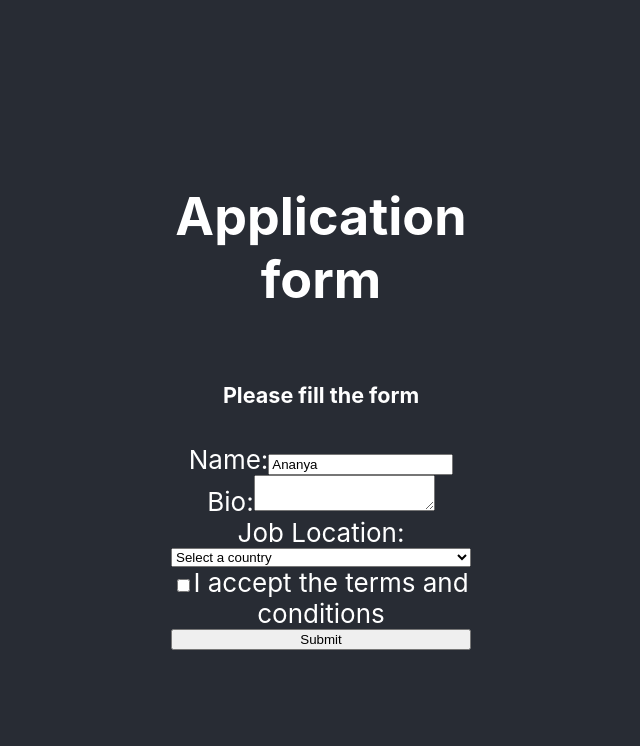
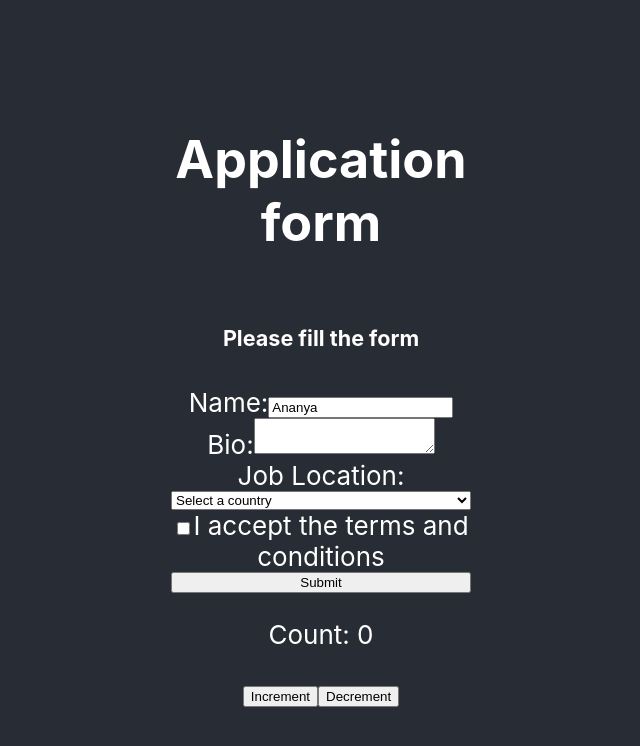
Before and after one commit to Ananya-plainsurf/jest-react-testing, a React (Create React App) app: page / in a window 1280 px wide. Shown: the top 746 px of the page, without its empty margins (319-959 px from the left). Built offline with nearby package versions, Linux system fonts and the light colour scheme.

Commit message:
implemented a test case for a handler

```diff
--- a/src/App.tsx
+++ b/src/App.tsx
@@ -1,12 +1,16 @@
 import React from 'react';
 import './App.css';
 import Application from './component/application/application';
+import IncrementButton from './component/incrementButton/incrementButton';
 
 function App() {
   return (
     <div className="App">
       <header className="App-header">
         <Application/>
+        <div>
+          <IncrementButton/>
+        </div>
       </header>
     </div>
   );
--- /dev/null
+++ b/src/component/incrementButton/incrementButton.tsx
@@ -0,0 +1,26 @@
+import React, { useState } from "react";
+
+export const handleIncrement = (currentCount: number) => {
+  return currentCount + 1;
+};
+
+export const handleDecrement = (currentCount: number) => {
+  return currentCount === 0 ? 0 : currentCount - 1;
+};
+const IncrementButton: React.FC = () => {
+  const [count, setCount] = useState(0);
+
+  return (
+    <div>
+      <p>Count: {count}</p>
+      <button type="button" onClick={() => setCount(handleIncrement(count))}>
+        Increment
+      </button>
+      <button type="button" onClick={() => setCount(handleDecrement(count))}>
+        Decrement
+      </button>
+    </div>
+  );
+};
+
+export default IncrementButton;
```
Also changed, not shown: src/component/skills/skills.tsx (added, +20 -0 lines), 2 other files (tests, documents, lock files or other folders).
